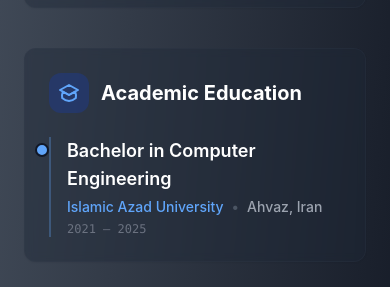
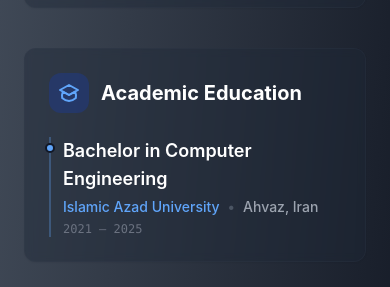
Before and after one commit to omidbolandy/obkworks, a Vue app: page / in a window 390 px wide. Shown: the part 1580-1867 px from the top of the page. Built offline with nearby package versions, Linux system fonts and the light colour scheme.

Commit message:
fix(home): fix timeline dot in academic section

```diff
--- a/src/views/Home.vue
+++ b/src/views/Home.vue
@@ -120,10 +120,11 @@
           {{ $t("home.education.sectionTitle") }}
         </h2>
       </div>
-      <div class="mt-6 border-s-2 border-blue-500/30 ps-4 dark:border-blue-400/30 sm:ps-6">
+      <div class="mt-6 border-s-2 border-blue-500/30 ps-3 dark:border-blue-400/30 sm:ps-6 [@media(max-width:320px)]:ps-2.5">
         <div class="relative">
-          <div class="absolute top-1.5 h-3.5 w-3.5 rounded-full border-2 border-white bg-blue-600 ltr:-left-[32px] rtl:-right-[32px] dark:border-gray-900 dark:bg-blue-400"></div>
-                  <h3 class="text-lg font-semibold text-gray-900 dark:text-white">
+          <div class="absolute top-1.5 h-2.5 w-2.5 rounded-full border-2 border-white bg-blue-600 ltr:-left-[18px] rtl:-right-[18px] sm:h-3.5 sm:w-3.5 ltr:sm:-left-[32px] rtl:sm:-right-[32px] dark:border-gray-900 dark:bg-blue-400 [@media(max-width:320px)]:h-2 [@media(max-width:320px)]:w-2 ltr:[@media(max-width:320px)]:-left-[15px] rtl:[@media(max-width:320px)]:-right-[15px]">
+          </div>
+          <h3 class="text-lg font-semibold text-gray-900 dark:text-white">
             {{ $t("home.education.degree") }}
           </h3>
           <div class="mt-1 flex flex-wrap items-center gap-x-2 gap-y-1 text-sm font-medium text-blue-600 dark:text-blue-400">
```
